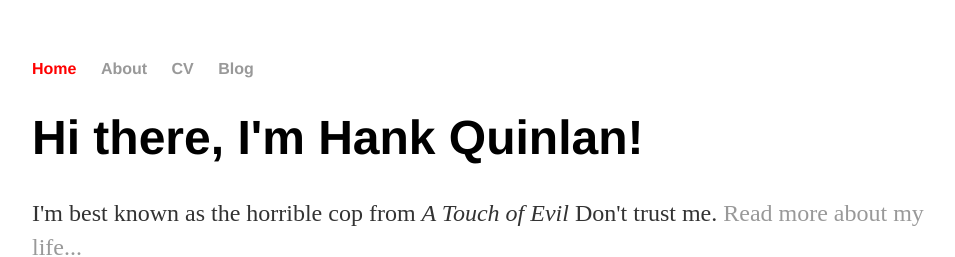
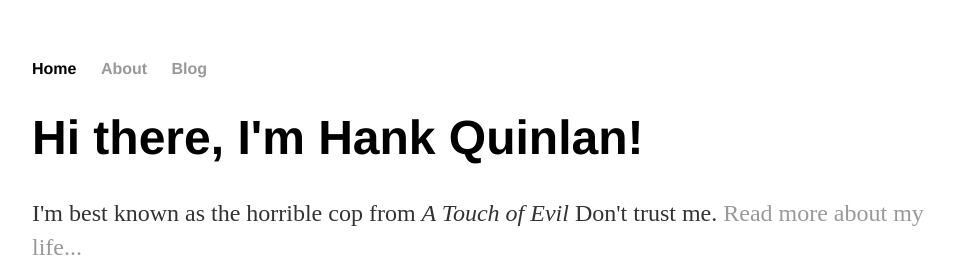
Before and after one commit to DrBones/notablog, a Jekyll site: the page built from index.html, in a window 1280 px wide. Shown: the top 257 px of the page, without its empty margins (160-1115 px from the left). Built offline with Jekyll 4.4.1, drawn with Linux system fonts in a browser that asks for light colours.

Commit message:
beofre clearing out the tutorial content

```diff
--- a/_config.yml
+++ b/_config.yml
@@ -1,4 +1,5 @@
 name: Hank Quinlan, Horrible Cop
+title: Awesome Title
 markdown: kramdown
 permalink: /blog/:year/:month/:day/:title
 
--- a/_data/navigation.yml
+++ b/_data/navigation.yml
@@ -2,7 +2,7 @@
   link: /
 - name: About
   link: /about/
-- name: CV
-  link: /cv/
+# - name: CV
+  # link: /cv/
 - name: Blog
   link: /blog/
--- a/_includes/navigation.html
+++ b/_includes/navigation.html
@@ -1,8 +1,18 @@
-			<nav>
-	    		<ul>
-	        		<li><a href="/" {% if page.url == "/" %}style="color: red;"{% endif %}>Home</a></li>
-		        	<li><a href="/about" {% if page.url == "/about/" %}style="color: red;"{% endif %}>About</a></li>
-	        		<li><a href="/cv" {% if page.url == "/cv/" %}style="color: red;"{% endif %}>CV</a></li>
-	        		<li><a href="/blog" {% if page.url == "/blog/" %}style="color: red;"{% endif %}>Blog</a></li>
-	    		</ul>
-			</nav>
+<!-- <nav>
+	<ul>
+		<li><a href="/" {% if page.url == "/" %}style="color: red;" {% endif %}>Home</a></li>
+		<li><a href="/about" {% if page.url == "/about/" %}style="color: red;" {% endif %}>About</a></li>
+		<li><a href="/cv" {% if page.url == "/cv/" %}style="color: red;" {% endif %}>CV</a></li>
+		<li><a href="/blog" {% if page.url == "/blog/" %}style="color: red;" {% endif %}>Blog</a></li>
+	</ul>
+</nav> -->
+
+<nav>
+	<ul>
+		{% for item in site.data.navigation %}
+		<li><a href="{{ item.link }}" {% if page.url == item.link  %}style="color: black;" {% endif %}>
+				{{ item.name }}
+			</a></li>
+		{% endfor %}
+	</ul>
+</nav>
```
